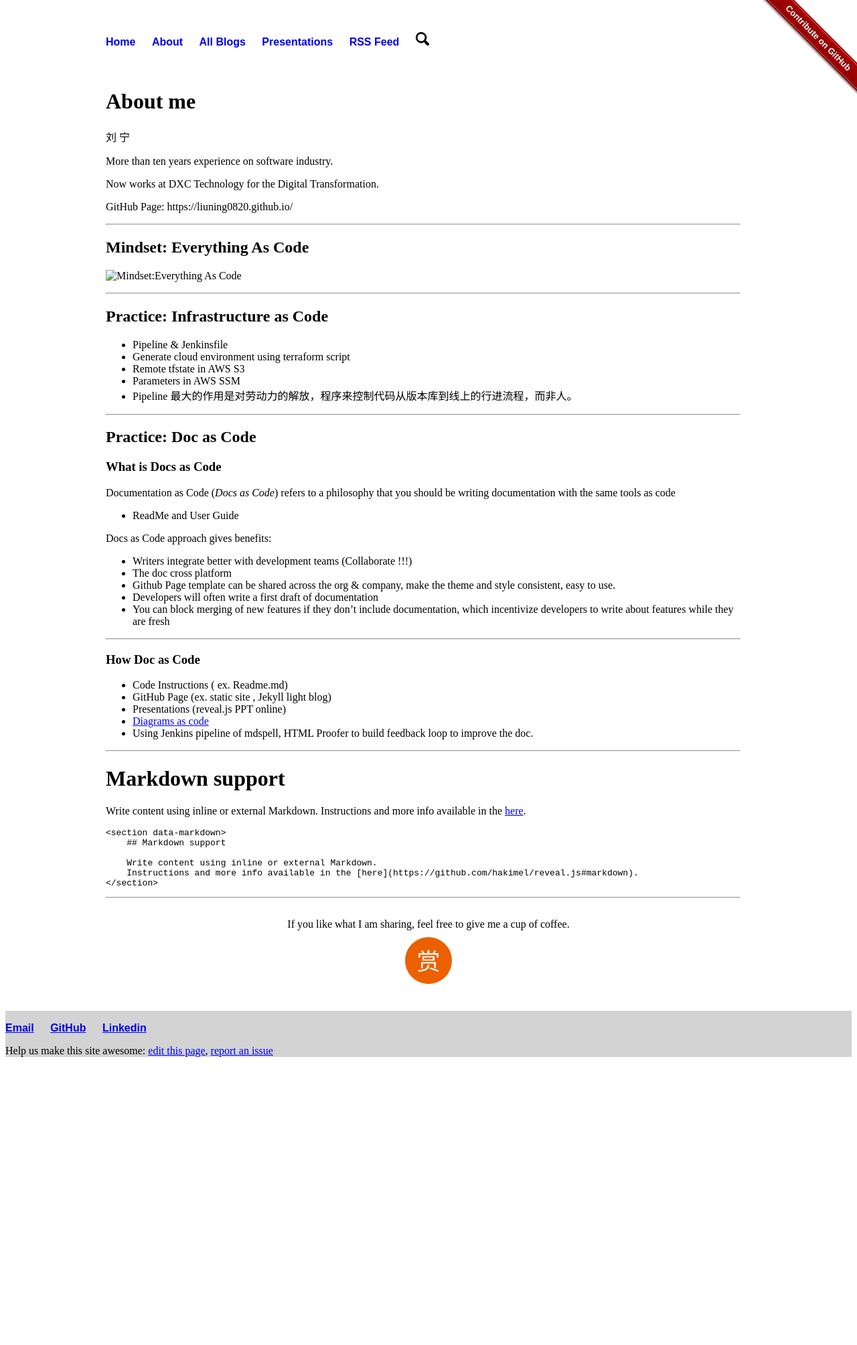
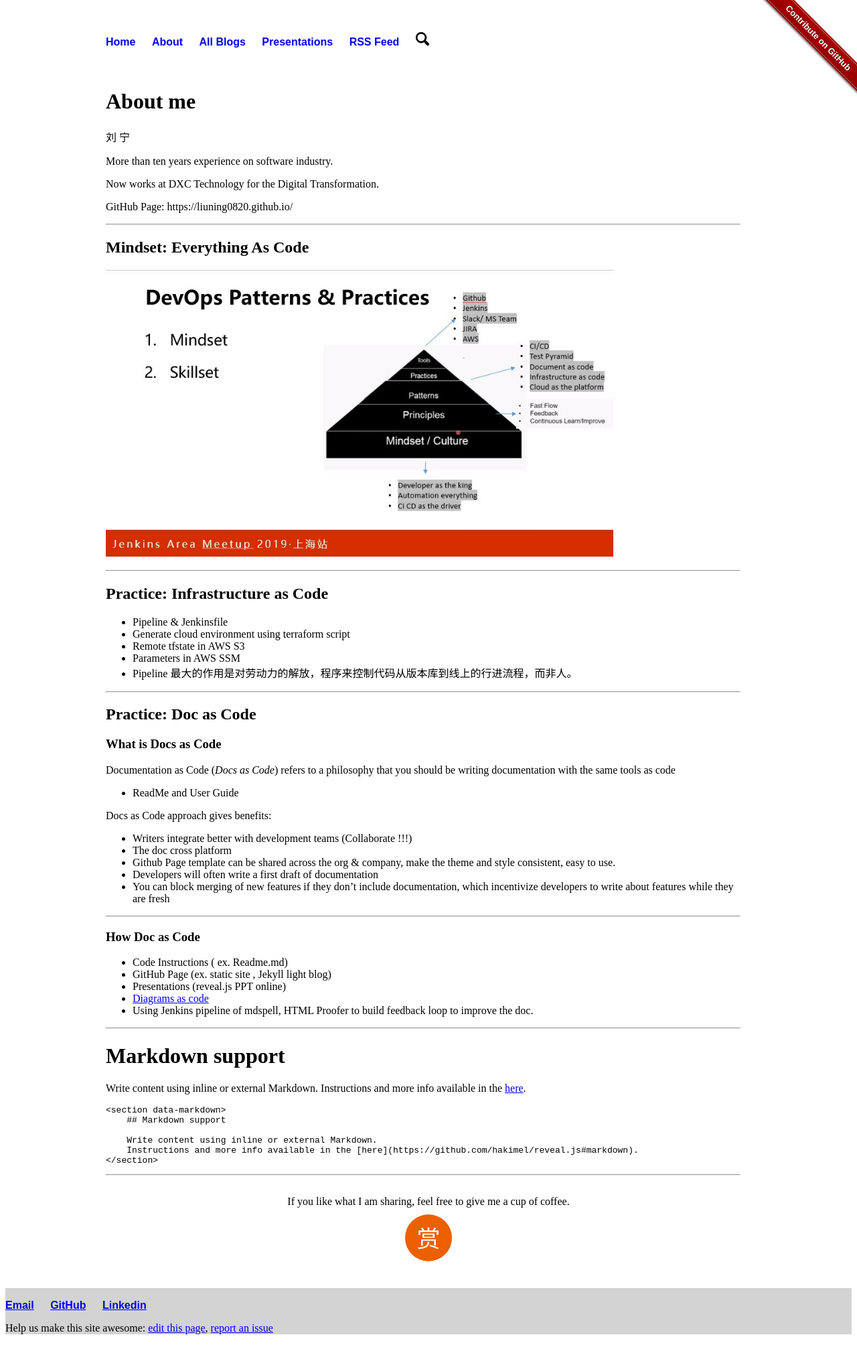
Before and after one commit to liuning0820/liuning0820.github.io, a Jekyll site: the page built from ex_presentations/2019-06_jenkins_area_meetup/everything-as-code.md, in a window 1280 px wide. Shown: the whole page at 67% size. Built offline with Jekyll 4.4.1, drawn with Linux system fonts in a browser that asks for light colours; our own code applies the rules of GitHub Pages for plain Markdown files; before the commit the page ends 1594 px from its top, so only the background shows below that.

Commit message:
image has no src or srcset attribute

```diff
--- a/ex_presentations/2019-06_jenkins_area_meetup/everything-as-code.md
+++ b/ex_presentations/2019-06_jenkins_area_meetup/everything-as-code.md
@@ -13,7 +13,7 @@ GitHub Page: https://liuning0820.github.io/
 
 ## Mindset: Everything As Code
 
-<img alt="Mindset:Everything As Code" width="80%" data-src="../assets/mindset-x-as-code.jpg">
+<img alt="Mindset:Everything As Code" width="80%" src="../assets/mindset-x-as-code.jpg" data-src="../assets/mindset-x-as-code.jpg">
 
 ----
 
```
